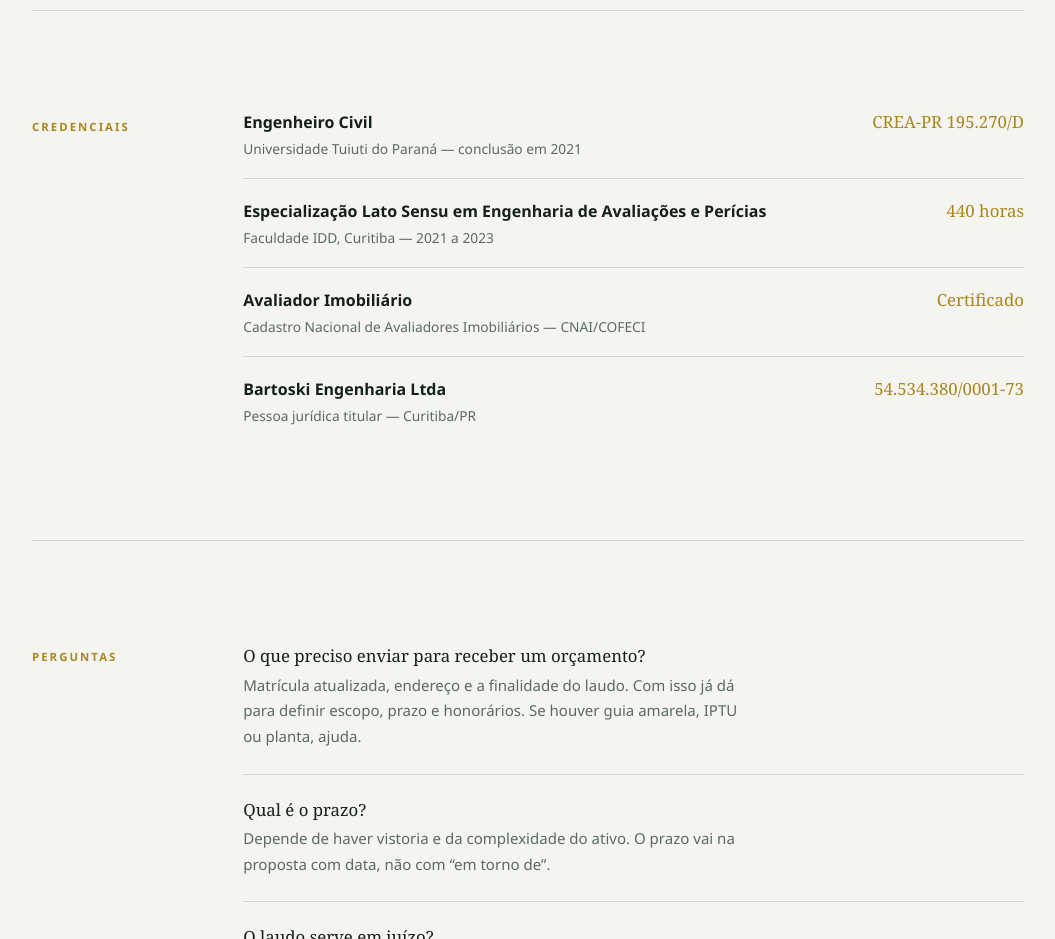
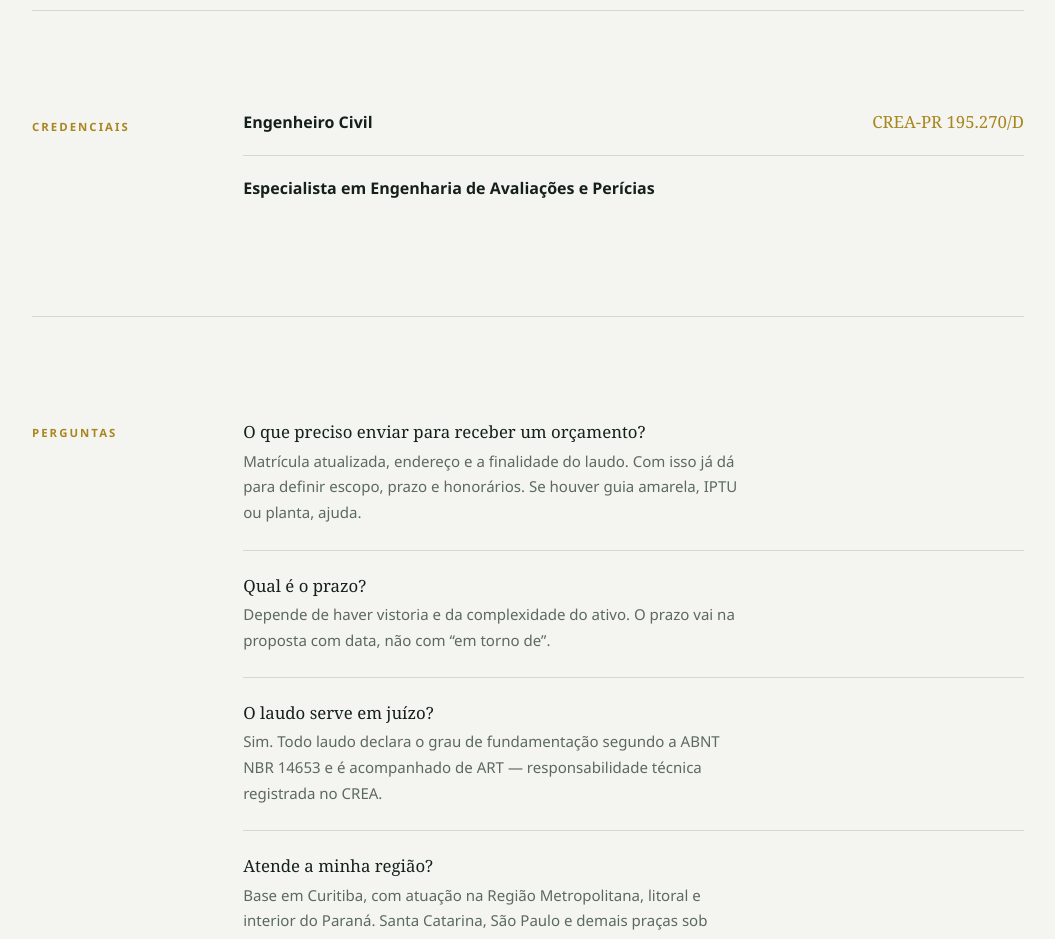
Before and after one commit to imanrelb-hue/bartoski-site, a plain HTML site: page index.html in a window 1280 px wide. Shown: the part 6320-7259 px from the top of the page, without its empty margins (112-1167 px from the left). Drawn offline with Linux system fonts and the light colour scheme.

Commit message:
Atualiza o site
Gerado por apps/site/montar.py a partir dos blocos do monorepo.

```diff
--- a/index.html
+++ b/index.html
@@ -111,7 +111,7 @@
       {
         "@type": "EducationalOccupationalCredential",
         "credentialCategory": "Especialização Lato Sensu",
-        "name": "Engenharia de Avaliações e Perícias — 440 horas",
+        "name": "Especialista em Engenharia de Avaliações e Perícias",
         "recognizedBy": {
           "@type": "CollegeOrUniversity",
           "name": "Faculdade IDD"
@@ -866,30 +866,13 @@
           <div class="cred">
             <div>
               <strong>Engenheiro Civil</strong>
-              <small>Universidade Tuiuti do Paraná — conclusão em 2021</small>
             </div>
             <span class="val">CREA-PR 195.270/D</span>
           </div>
           <div class="cred">
             <div>
-              <strong>Especialização Lato Sensu em Engenharia de Avaliações e Perícias</strong>
-              <small>Faculdade IDD, Curitiba — 2021 a 2023</small>
+              <strong>Especialista em Engenharia de Avaliações e Perícias</strong>
             </div>
-            <span class="val">440 horas</span>
-          </div>
-          <div class="cred">
-            <div>
-              <strong>Avaliador Imobiliário</strong>
-              <small>Cadastro Nacional de Avaliadores Imobiliários — CNAI/COFECI</small>
-            </div>
-            <span class="val">Certificado</span>
-          </div>
-          <div class="cred">
-            <div>
-              <strong>Bartoski Engenharia Ltda</strong>
-              <small>Pessoa jurídica titular — Curitiba/PR</small>
-            </div>
-            <span class="val">54.534.380/0001-73</span>
           </div>
         </div>
       </div>
```
